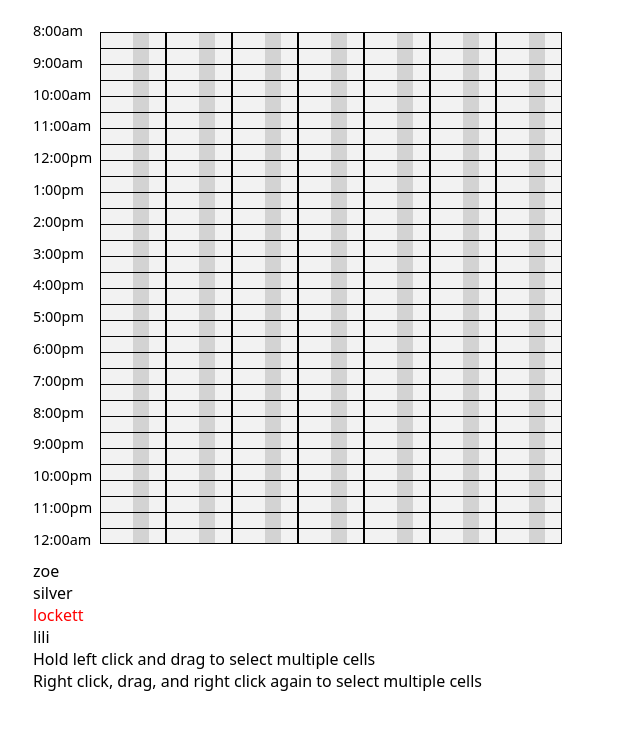
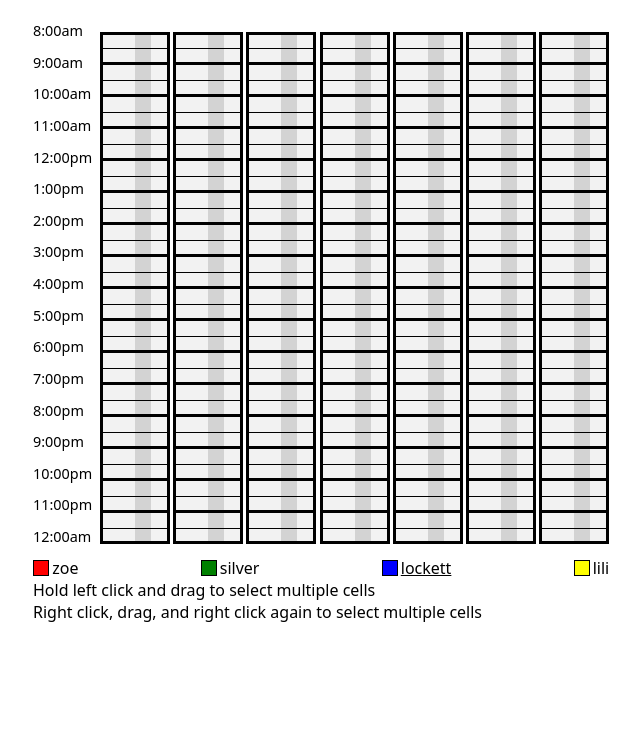
Before and after one commit to cheeem/PracticeScheduler, a website built with Vite: page client/index.html in a window 1280 px wide. Shown: the whole page, without its empty margins (47-687 px from the left). Built offline with nearby package versions, Linux system fonts and the light colour scheme.

Commit message:
list, grid borders, legend

```diff
--- a/client/src/grid.ts
+++ b/client/src/grid.ts
@@ -34,8 +34,10 @@ export default function renderGrid(member: number) {
 
     for(let timeIncrement = 0; timeIncrement < timeIncrementCount; timeIncrement++) {
 
-        if((timeIncrement & 1) == 0) {
-            const label: HTMLLIElement = document.createElement("li")!;
+        const odd = timeIncrement & 1;
+
+        if(!odd) {
+            const label: HTMLLIElement = document.createElement("li");
             label.textContent = `${hour}:00${am ? "am" : "pm"}`;
             labels.appendChild(label);
             hour = (hour % 12) + 1;
@@ -46,41 +48,62 @@ export default function renderGrid(member: number) {
         }
 
         for(let day = 0; day < dayCount; day++) {
-            const node: HTMLLIElement = document.createElement("li")!;
+
+            const node: HTMLLIElement = document.createElement("li");
+
+            if(odd) {
+                node.className = "odd";
+            }
+
             node.style.gridTemplateColumns = `repeat(${groupAvailability.length}, 1fr)`;
             node.addEventListener("mousedown", gridMouseDown.bind(null, weekAvailability, color, day, timeIncrement, gridElements));
             node.addEventListener("mouseover", gridMouseOver.bind(null, weekAvailability, color, day, timeIncrement, gridElements));
             node.addEventListener("contextmenu", gridContextMenu);
+
             const gridElementIndex: number = timeIncrement * dayCount + day;
+
             for(let m = 0; m < groupAvailability.length; m++) {
                 const marker = document.createElement("div");
                 const available: number = groupAvailability[m][day] & (1 << timeIncrement);
+
                 marker.style.backgroundColor = available ? `${groupColors[m]}` : "lightgrey";
                 if(member !== m) {
                     marker.style.opacity = "0.3";
                 }
+
                 groupGridElements[m][gridElementIndex] = marker;
                 node.appendChild(marker);
             }
+
             grid.appendChild(node);
+
         }
     }
 
-    const label: HTMLLIElement = document.createElement("li")!;
+    const label: HTMLLIElement = document.createElement("li");
     label.textContent = `${hour}:00${am ? "am" : "pm"}`;
     labels.appendChild(label);
 
     for(let m = 0; m < groupNames.length; m++) {
-        const legendKey: HTMLLIElement = document.createElement("li")!;
-        legendKey.textContent = groupNames[m];
+
+        const legendKey: HTMLLIElement = document.createElement("li");
+        const legendKeyColor: HTMLDivElement = document.createElement("div");
+        const legendKeyText: HTMLParagraphElement = document.createElement("p");
+
+        legendKeyColor.style.backgroundColor = groupColors[m];
+        legendKeyText.textContent = groupNames[m];
+
         //
         if(member === m) {
-            legendKey.style.color = "red";
+            legendKeyText.style.textDecoration = "underline";
         }
         legendKey.addEventListener("click", () => {
             renderGrid(m);
         });
         //
+
+        legendKey.appendChild(legendKeyColor);
+        legendKey.appendChild(legendKeyText);
         legend.appendChild(legendKey);
     }
 
--- a/client/src/style.css
+++ b/client/src/style.css
@@ -29,7 +29,7 @@ main {
 
 #grid .labels {
     display: grid;
-    gap: 0.8rem;
+    gap: 0.79rem;
     translate: 0 -0.7rem;
 }
 
@@ -40,9 +40,7 @@ main {
 #grid .body {
     display: grid;
     grid-template-columns: repeat(7, 1fr);
-    /* column-gap: 0.2em; */
-
-    /* border: 1px solid black; */
+    column-gap: 0.2em;
 }
 
 #grid .body li {
@@ -50,19 +48,43 @@ main {
 
     height: 1rem;
 
-    border: 1px solid black;
-    border-bottom-width: 0;
+    border-style: solid;
+    border-color: black;
+    border-width: 1px 3px 0 3px;
+}
+
+#grid .body .odd {
+    border-bottom-width: 2px;
+}
+
+#grid .body li:nth-of-type(-n + 7) {
+    border-top-width: 3px;
 }
 
 #grid .body li:nth-of-type(n + 218) {
-    border-bottom-width: 1px;
+    border-bottom-width: 3px;
 }
 
 #grid .body li div {
     width: 1rem;
 }
 
-#body .legend ul {
+#grid .legend ul {
     display: flex;
     justify-content: space-between;
 }
+
+#grid .legend li {
+    display: flex;
+    align-items: center;
+    gap: 0.2rem;
+
+    cursor: pointer;
+}
+
+#grid .legend li div {
+    height: 1em;
+    width: 1em;
+
+    border: 1px solid black;
+}
```
